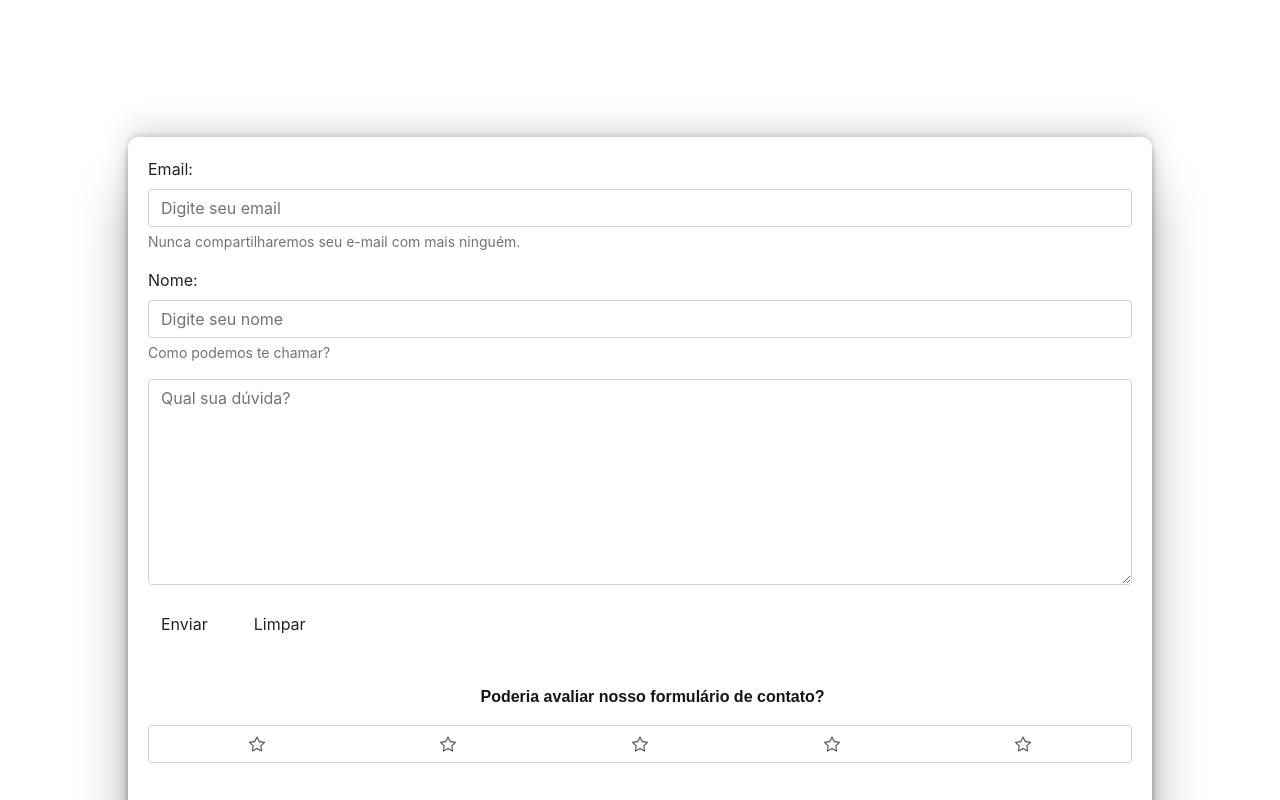
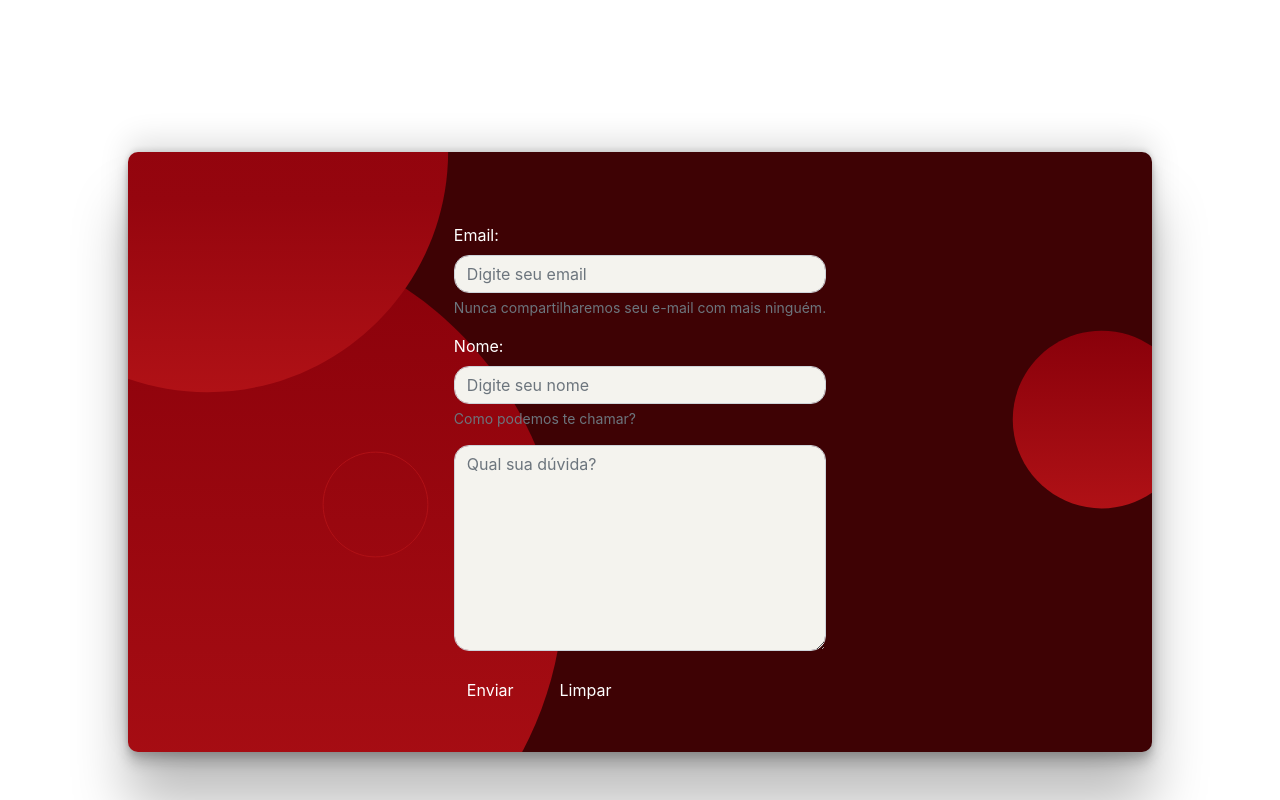
Before and after one commit to MariaClaraGandini/fatec-matao-website, a Nuxt app: page /contact in a window 1280 px wide. Shown: the part 1400-2200 px from the top of the page. Built offline with nearby package versions, Linux system fonts and the light colour scheme.

Commit message:
Melhorando design formulario

```diff
--- a/pages/contact.vue
+++ b/pages/contact.vue
@@ -40,18 +40,21 @@
     <!-- Form -->
 
     <div class="container-form">
-      <b-form @submit="onSubmit" @reset="onReset">
+      <!-- <div class="art"></div> -->
+      <b-form @submit="onSubmit" @reset="onReset" class="form-align color-text">
         <b-form-group
           id="input-group-1"
           label="Email:"
           label-for="input-1"
           description="Nunca compartilharemos seu e-mail com mais ninguém."
+
         >
           <b-form-input
             id="input-1"
             v-model="a"
             type="email"
             placeholder="Digite seu email"
+            class="color-input"
             required
           ></b-form-input>
         </b-form-group>
@@ -66,6 +69,7 @@
             id="input-2"
             v-model="a"
             placeholder="Digite seu nome"
+            class="color-input"
             required
           ></b-form-input>
         </b-form-group>
@@ -76,6 +80,7 @@
           rows="8"
           required
           validated="true"
+          class="color-input"
         ></b-form-textarea>
         <b-button type="submit" variant="outline-danger" class="button-submit"
           >Enviar</b-button
@@ -84,13 +89,6 @@
           >Limpar</b-button
         >
         <!-- <b-alert variant="success" show>Success Alert</b-alert> -->
-
-        <div class="avalicao">
-          <p>Poderia avaliar nosso formulário de contato?</p>
-          <div>
-            <b-form-rating v-model="value" class="avaliacao"></b-form-rating>
-          </div>
-        </div>
       </b-form>
     </div>
   </main>
@@ -147,7 +145,7 @@ export default {
 </script>
 
 <style scoped>
-h2 {
+h1 {
   margin-top: 15px;
   text-align: center;
 }
@@ -199,15 +197,36 @@ hr {
 
 .container-form {
   border-radius: 10px;
-  padding: 20px;
-  background-color: var(--gray-color);
+  background-color: #3e0204;
+  background-image: url(~/assets/img/Group.svg);
   margin: 0 auto;
   margin-top: 100px;
   width: 80%;
-  height: 720px;
+  height: 600px;
   box-shadow: rgba(0, 0, 0, 0.25) 0px 54px 55px,
     rgba(0, 0, 0, 0.12) 0px -12px 30px, rgba(0, 0, 0, 0.12) 0px 4px 6px,
     rgba(0, 0, 0, 0.17) 0px 12px 13px, rgba(0, 0, 0, 0.09) 0px -3px 5px;
+  display: flex;
+  flex-direction: row;
+  justify-content: center;
+  align-items: center;
+}
+
+
+.form-align{
+  margin: 0 auto;
+  margin-top: 27px;
+}
+
+.color-text{
+  color: #FFF;
+}
+
+.color-input{
+  background-color: #f4f3ee;
+  color: #000;
+  border-color: none;
+  border-radius: 15px;
 }
 
 .button-submit {
```
Also changed, not shown: assets/img/Group.svg (added).
